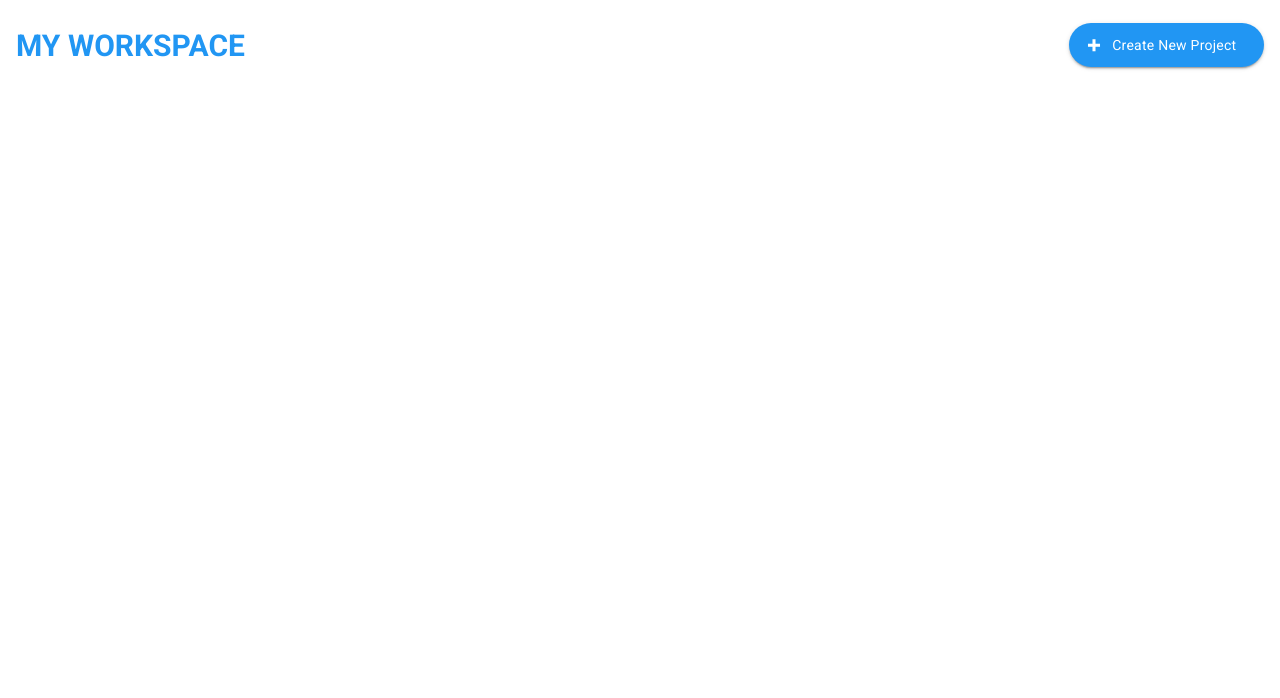
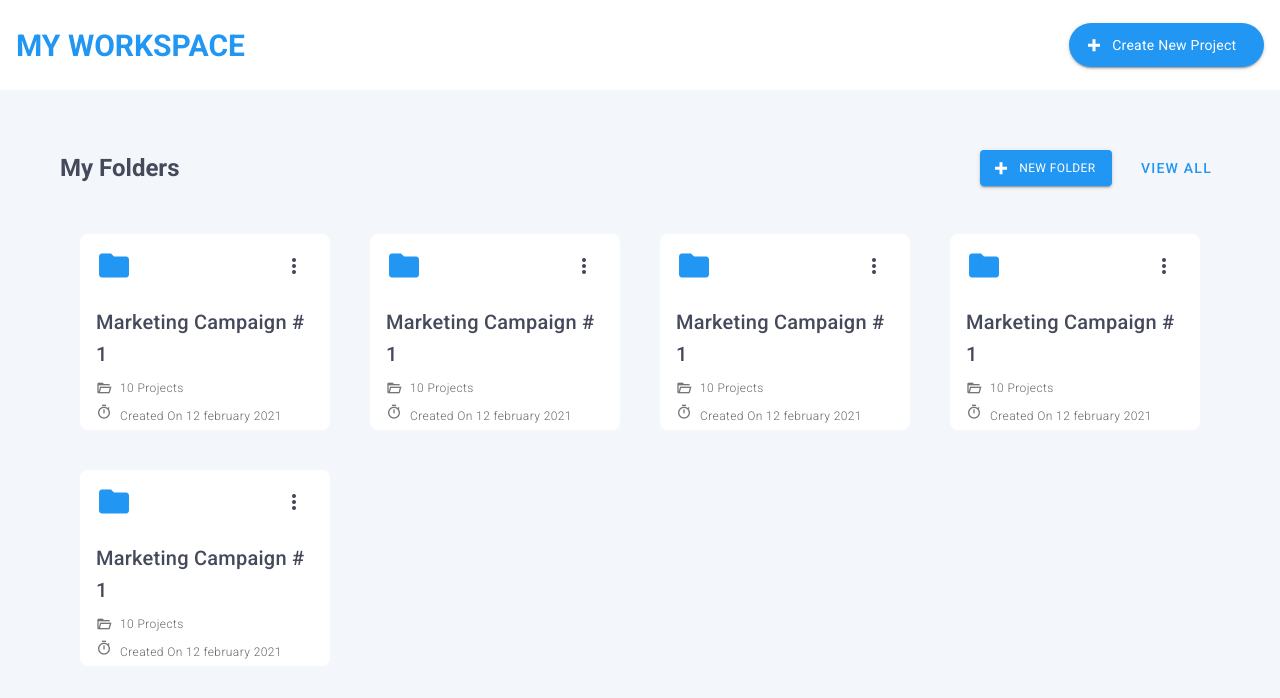
Before and after one commit to arcevit/translate, a Vue app: page / in a window 1280 px wide. Shown: the top 698 px of the page. Built offline with nearby package versions, Linux system fonts and the light colour scheme.

Commit message:
folder constructed

```diff
--- a/src/App.vue
+++ b/src/App.vue
@@ -1,7 +1,7 @@
 <template>
   <v-app>
     <Navbar />
-    <v-main>
+    <v-main class="defaultBackground">
       <router-view></router-view>
     </v-main>
   </v-app>
--- /dev/null
+++ b/src/components/Folder.vue
@@ -0,0 +1,41 @@
+<template>
+  <v-card flat class="ma-5 rounded-lg" color="white" max-width="360">
+    <v-card-title>
+      <v-row align="center" justify="space-between" class="px-3 pt-2">
+        <v-icon large class="blue--text">
+          mdi-folder
+        </v-icon>
+        <v-btn text fab small light>
+          <v-icon color="defaultBlack">
+            mdi-dots-vertical
+          </v-icon>
+        </v-btn>
+      </v-row>
+    </v-card-title>
+    <v-card-title class="text-h6 defaultBlack--text">
+      Marketing Campaign #1
+    </v-card-title>
+    <v-card-subtitle class="mx-3 pt-5">
+      <v-row>
+        <v-icon small left>
+          mdi-folder-open-outline
+        </v-icon>
+        <span class="font-weight-light caption">10 Projects</span>
+      </v-row>
+      <v-row>
+        <v-icon small left>
+          mdi-timer-outline
+        </v-icon>
+        <span class="font-weight-light caption mt-2"
+          >Created On 12 february 2021</span
+        >
+      </v-row>
+    </v-card-subtitle>
+  </v-card>
+</template>
+
+<script>
+export default {};
+</script>
+
+<style></style>
--- a/src/views/Home.vue
+++ b/src/views/Home.vue
@@ -1,12 +1,45 @@
 <template>
-  <div class="home"></div>
+  <div class="home">
+    <v-container class="my-5" fluid>
+      <div class="mx-10">
+        <v-layout row justify-space-between class="pl-5 pr-3 my-7">
+          <div>
+            <h2 class="subheading defaultBlack--text">My Folders</h2>
+          </div>
+
+          <div>
+            <v-btn color="blue white--text mr-3">
+              <v-icon left>mdi-plus-thick</v-icon>
+              <span class="caption">New Folder</span>
+            </v-btn>
+            <v-btn text color="blue">
+              View All
+            </v-btn>
+          </div>
+        </v-layout>
+        <v-layout row wrap class="my-5 px-5">
+          <v-flex xs12 sm6 md4 lg3 v-for="folder in folders" :key="folder.key">
+            <Folder />
+          </v-flex>
+        </v-layout>
+      </div>
+    </v-container>
+  </div>
 </template>
 
 <script lang="ts">
 import { Component, Vue } from "vue-property-decorator";
+import Folder from "@/components/Folder.vue";
 
 @Component({
-  components: {},
+  components: {
+    Folder,
+  },
+  data() {
+    return {
+      folders: [{ key: 1 }, { key: 2 }, { key: 3 }, { key: 4 }, { key: 5 }],
+    };
+  },
 })
 export default class Home extends Vue {}
 </script>
```
